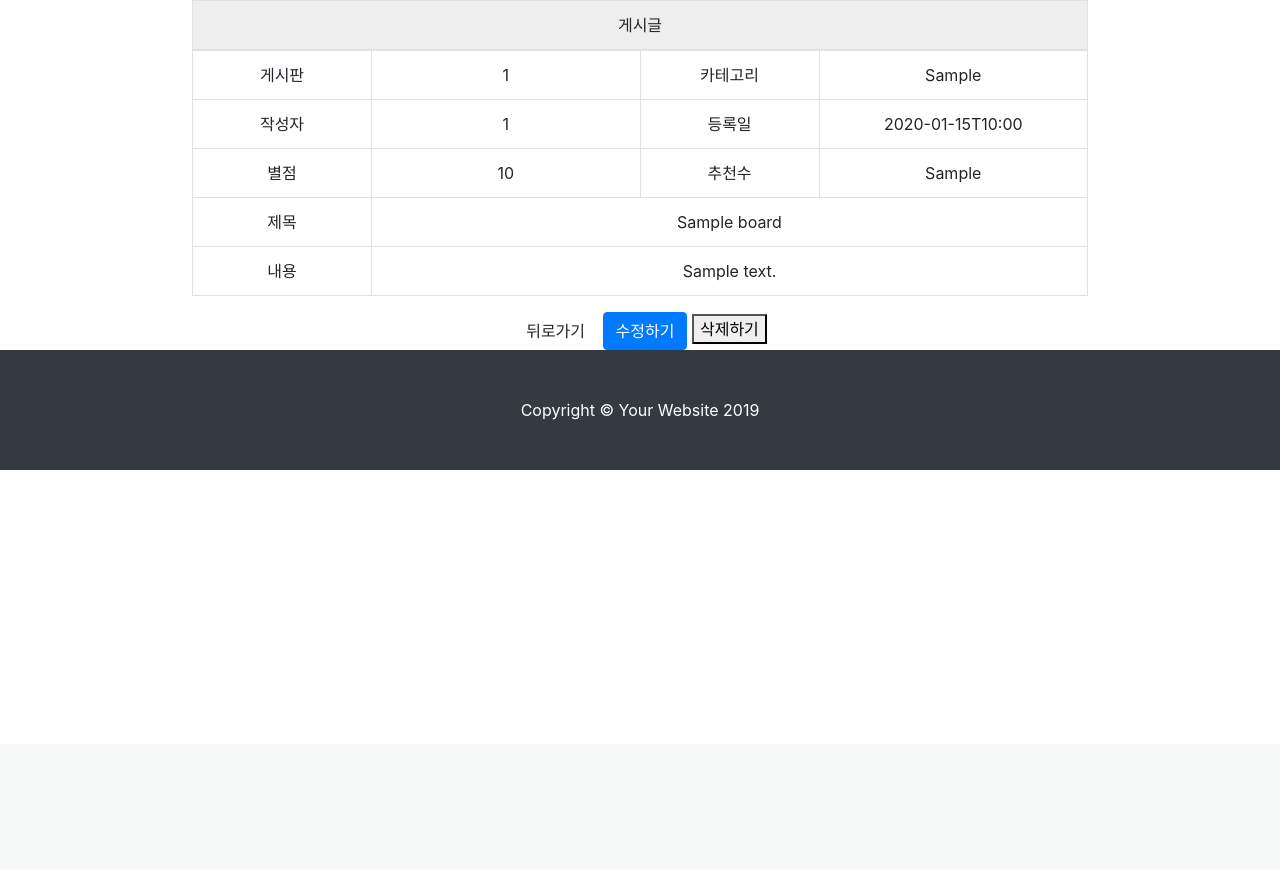
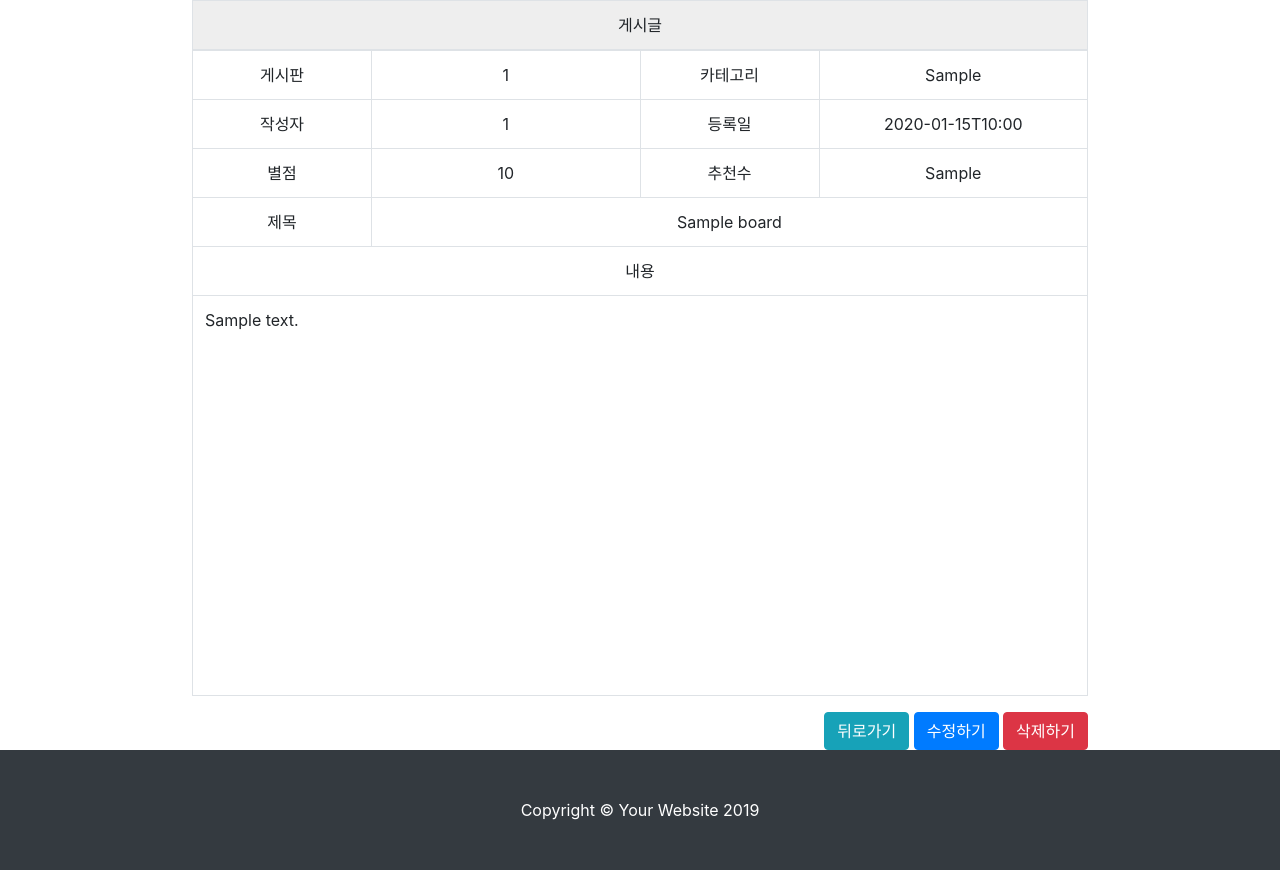
Before and after one commit to kimmjk3/gshop, a Spring app: page /gshop/view in a window 1280 px wide. Shown: the part 56-926 px from the top of the page. Before the commit the page ends 526 px from the top, so only its background shows below. Run offline with Thymeleaf, Linux system fonts and the light colour scheme; the template is opened without the code that fills it: most values are stand-ins (such as "Sample title", 1, 10 or a date in 2020); data that the repository does not hold is empty; some of the project's set-up classes (security, data sources, template engines, error pages and the like) are left out, and stand-ins take their place.

Commit message:
view페이지 디자인 수정

```diff
--- a/gShop/src/main/resources/templates/gshop/view.html
+++ b/gShop/src/main/resources/templates/gshop/view.html
@@ -58,17 +58,19 @@
 						<td colspan="3" th:text="*{postTitle}"></td>
 					</tr>
 					<tr>
-						<td colspan="1">내용</td>
-						<td colspan="3" th:text="*{postContents}"></td>
+						<td colspan="4">내용</td>
 					</tr>
+                    <tr>
+                        <td style = "height:400px; text-align:left;" colspan="4" th:text="*{postContents}"></td>
+                    </tr>
 				</tbody>
 			</table>
 		</form>
 
-            <div class="btn_wrap text-center">
-                <a th:href="@{/gshop/list.do}" class="btn btn-default waves-effect waves-light">뒤로가기</a>
-                <a th:href="@{/gshop/write.do( postNumber=${board.postNumber} )}" class="btn btn-primary waves-effect waves-light">수정하기</a>
-                <button type="button" th:onclick="deleteBoard([[ ${board.postNumber} ]])">삭제하기</button>
+            <div style = "text-align:right;">
+                <a th:href="@{/gshop/list.do}" class="btn btn-info">뒤로가기</a>
+                <a th:href="@{/gshop/write.do( postNumber=${board.postNumber} )}" class="btn btn-primary">수정하기</a>
+                <button type="button" th:onclick="deleteBoard([[ ${board.postNumber} ]])" class="btn btn-danger">삭제하기</button>
             </div>
 	</div>
 	</div>
```
